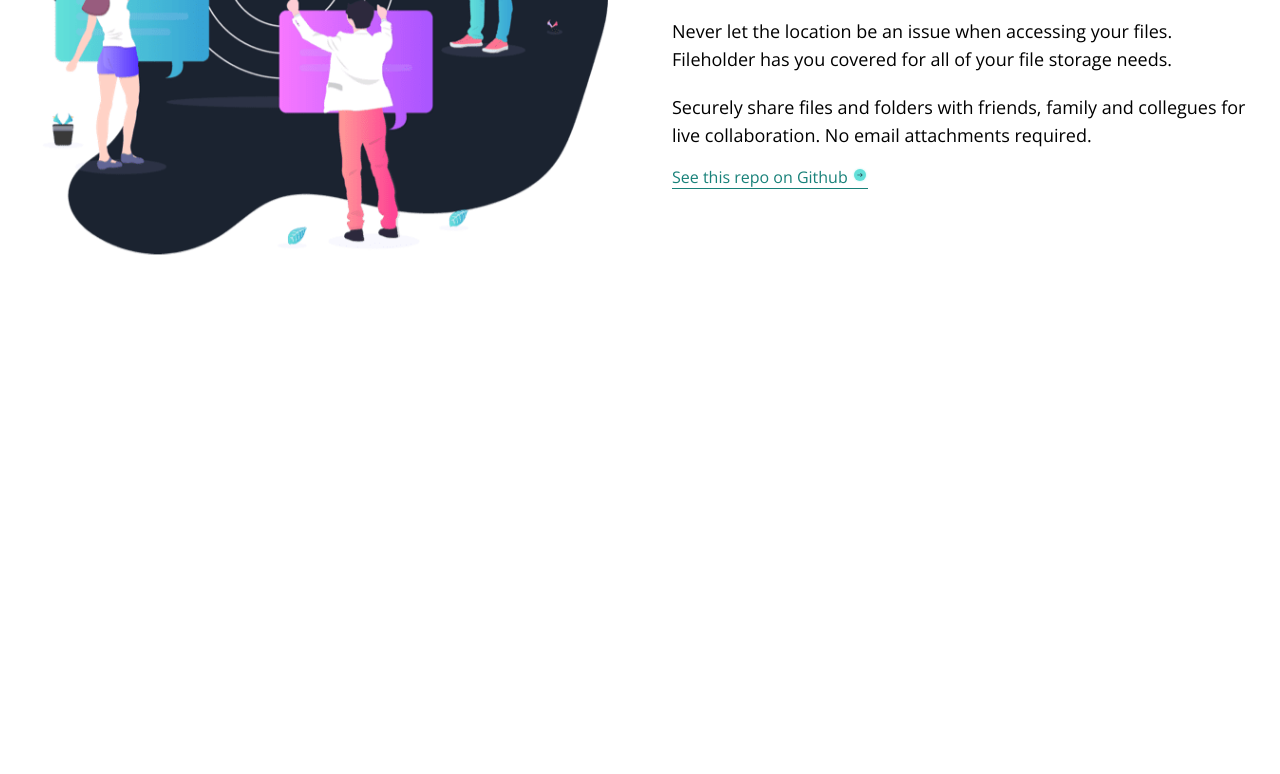
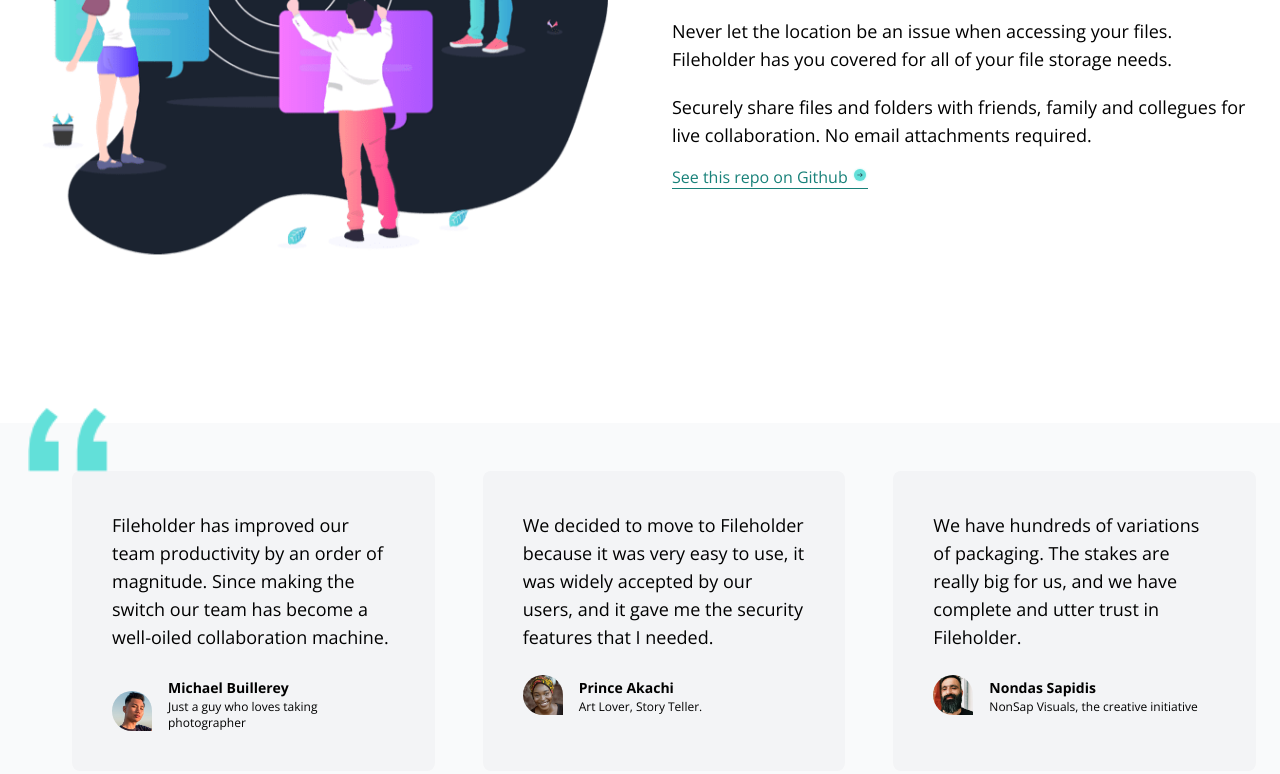
Before and after one commit to Anomander-R/fileholder-tw, a website: page index.html in a window 1280 px wide. Shown: the part 2311-3085 px from the top of the page. Before the commit the page ends 2734 px from the top, so only its background shows below. Drawn offline with nearby package versions, Linux system fonts and the light colour scheme.

Commit message:
Testimonials Section Completed

```diff
--- a/index.html
+++ b/index.html
@@ -187,5 +187,70 @@
         </div>
       </div>
     </section>
+
+
+
+    <!-- Testimonials Section-->
+    <section id="testimonials" class="bg-gray-50 dark:bg-darkBlue-800">
+      <!-- Testimonial Container -->
+
+      <div class="container mx-auto px-6 pt-12 pb-80 md:pb-96">
+        <!-- Boxes Container -->
+        <div class="relative flex flex-col w-full space-y-6 md:flex-row md:space-y-0 md:space-x-12">
+          <!-- Quotes Image -->
+          <img src="/images/bg-quotes.png" alt="" class="absolute left-1 -top-2 w-10 md:-top-16 md:w-20">
+          <!-- Box 1 -->
+            <div class="flex flex-col p-10 space-y-6 rounded-lg md:w-1/3 bg-gray-100 dark:bg-darkBlue3-900">
+              <p class="text-sm leading-5 md:text-lg">
+              Fileholder has improved our team productivity by an order of
+              magnitude. Since making the switch our team has become a well-oiled
+              collaboration machine.</p>
+              <div class="flex justify-start items-end space-x-4">
+
+                <img src="/images/pic06_michaell_buillerey.jpg" alt="" class="rounded-t-full rounded-bl-full w-10 h-10">
+                <div>
+                  <a href="https://unsplash.com/@mbcaptures" class="text-sm font-semibold hover:text-gray-400" target=”_blank”>Michael Buillerey</a>
+                <p class="text-xs font-extralight">Just a guy who loves taking photographer</p>
+                </div>
+              </div>
+            </div> <!-- End of Box 1 -->
+
+            <!-- Box 2 -->
+            <div class="flex flex-col p-10 space-y-6 rounded-lg md:w-1/3 bg-gray-100 dark:bg-darkBlue3-900">
+              <p class="text-sm leading-5 md:text-lg">
+                We decided to move to Fileholder because it was very easy to use, it was widely accepted by our users, and it gave me the security features that I needed.</p>
+              <div class="flex justify-start items-end space-x-4">
+
+                <img src="/images/pic07_prince_akachi.jpg" alt="" class="rounded-t-full rounded-bl-full w-10 h-10">
+                <div>
+                  <a href="https://unsplash.com/@princearkman" class="text-sm font-semibold hover:text-gray-400" target=”_blank”>Prince Akachi</a>
+                <p class="text-xs font-extralight">Art Lover, Story Teller. </p>
+                </div>
+              </div>
+            </div> <!-- End of Box 2 -->
+
+            <!-- Box 3 -->
+            <div class="flex flex-col p-10 space-y-6 rounded-lg md:w-1/3 bg-gray-100 dark:bg-darkBlue3-900">
+              <p class="text-sm leading-5 md:text-lg">
+                We have hundreds of variations of packaging. The stakes are really big for us, and we have complete and utter trust in Fileholder.</p>
+              <div class="flex justify-start items-end space-x-4">
+
+                <img src="/images/pic08_nonsap_visuals.jpg" alt="" class="rounded-t-full rounded-bl-full w-10 h-10">
+                <div>
+                <a href="https://unsplash.com/@nonsapvisuals" class="text-sm font-semibold hover:text-gray-400" target=”_blank”>Nondas Sapidis</a>
+                <p class="text-xs font-extralight">NonSap Visuals, the creative initiative </p>
+                </div>
+              </div>
+            </div> <!-- End of Box 3 -->
+
+        </div>
+      </div>
+    </section> <!-- End of Testimonials Section-->
+
+
+
+
+
+
   </body>
 </html>
```
Also changed, not shown: css/style.css, images/pic06_michaell_buillerey.jpg (added), images/pic07_prince_akachi.jpg (added), images/pic08_nonsap_visuals.jpg (added).
